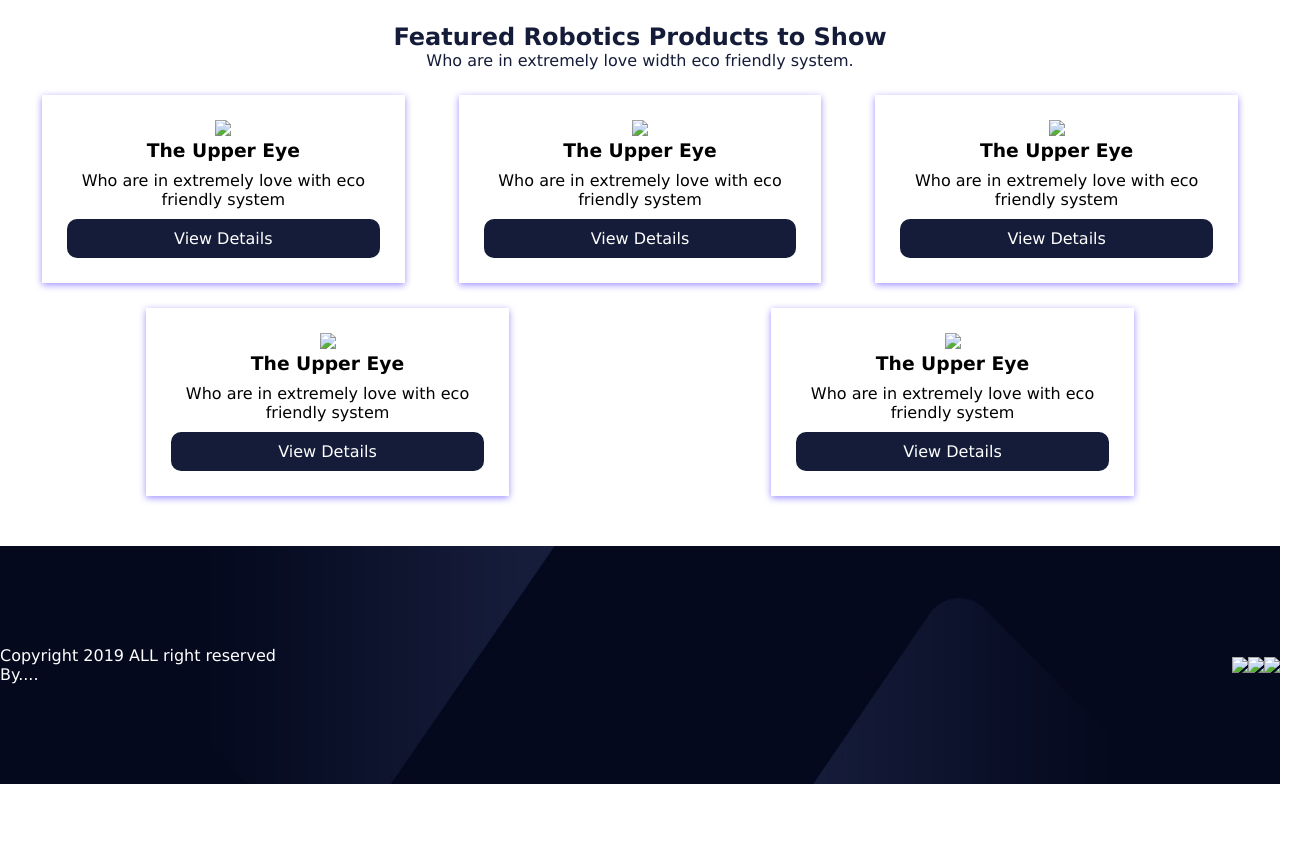
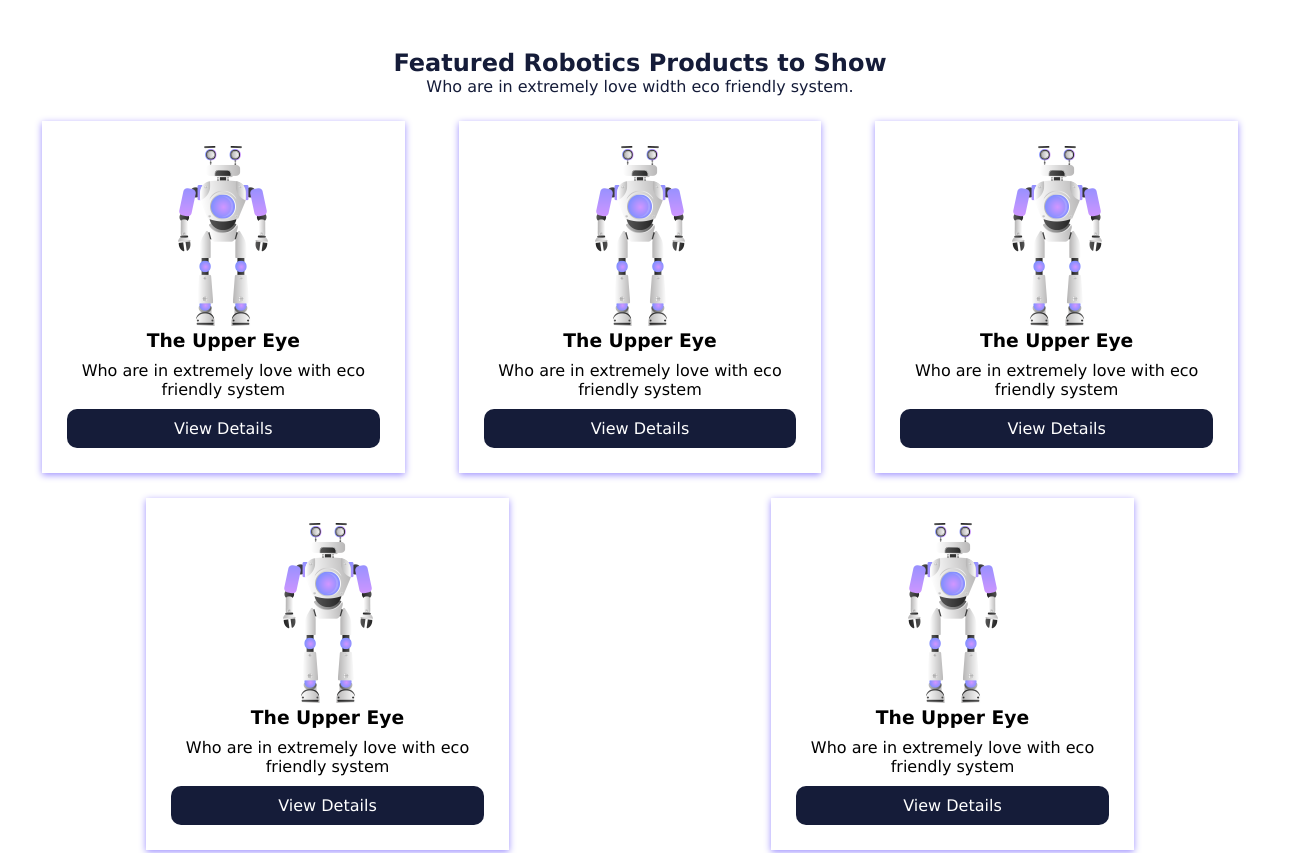
Before and after one commit to m0useeee/m0useeee.github.io, a plain HTML site: page index.html in a window 1280 px wide. Shown: the part 380-1233 px from the top of the page, 1313 px wide, since content can reach past the window. Before the commit the page ends 1164 px from the top, so only its background shows below. Drawn offline with Linux system fonts and the light colour scheme; files whose address does not match are found by name.

Commit message:
Update index.html

```diff
--- a/index.html
+++ b/index.html
@@ -17,7 +17,7 @@
 
             <!--START BLOCK LOGO-->
             <div class = 'header-logo'>
-                <img class = 'logo-img' src='img/logo.png'></img>
+                <img class = 'logo-img' src='logo.png'></img>
                 <h1 class = 'logo-title'>Robotics</h1>
             </div>
             <!--END BLOCK LOGO-->
@@ -72,7 +72,7 @@
                     <div class = 'cards-row'>
                         <div class = 'card'>
 
-                            <img class = 'card-img' src="img/p1.png">
+                            <img class = 'card-img' src="p1.png">
                             <div class = 'card-body'>
                                 <h3 class = 'card-title'>The Upper Eye</h3>
                                 <div class = 'card-text'>Who are in extremely love with eco friendly system</div>
@@ -84,7 +84,7 @@
                         </div>
                         <div class = 'card'>
 
-                            <img class = 'card-img' src="img/p1.png">
+                            <img class = 'card-img' src="p1.png">
                             <div class = 'card-body'>
                                 <h3 class = 'card-title'>The Upper Eye</h3>
                                 <div class = 'card-text'>Who are in extremely love with eco friendly system</div>
@@ -96,7 +96,7 @@
                         </div>
                         <div class = 'card'>
 
-                            <img class = 'card-img' src="img/p1.png">
+                            <img class = 'card-img' src="p1.png">
                             <div class = 'card-body'>
                                 <h3 class = 'card-title'>The Upper Eye</h3>
                                 <div class = 'card-text'>Who are in extremely love with eco friendly system</div>
@@ -108,7 +108,7 @@
                         </div>
                         <div class = 'card'>
 
-                            <img class = 'card-img' src="img/p1.png">
+                            <img class = 'card-img' src="p1.png">
                             <div class = 'card-body'>
                                 <h3 class = 'card-title'>The Upper Eye</h3>
                                 <div class = 'card-text'>Who are in extremely love with eco friendly system</div>
@@ -120,7 +120,7 @@
                         </div>
                         <div class = 'card'>
 
-                            <img class = 'card-img' src="img/p1.png">
+                            <img class = 'card-img' src="p1.png">
                             <div class = 'card-body'>
                                 <h3 class = 'card-title'>The Upper Eye</h3>
                                 <div class = 'card-text'>Who are in extremely love with eco friendly system</div>
@@ -147,9 +147,9 @@
         <div class = 'footer-pop'>
             <div class = 'copyright'>Copyright 2019 ALL right reserved By....</div>
             <div class="footer-logo">
-                <img class="logo-footer" src="img/vk.png">
-                <img class="logo-footer" src="img/instagram.png">
-                <img class="logo-footer" src="img/instagram.png">
+                <img class="logo-footer" src="vk.png">
+                <img class="logo-footer" src="instagram.png">
+                <img class="logo-footer" src="instagram.png">
             </div>
         </div>
     </footer>
```
